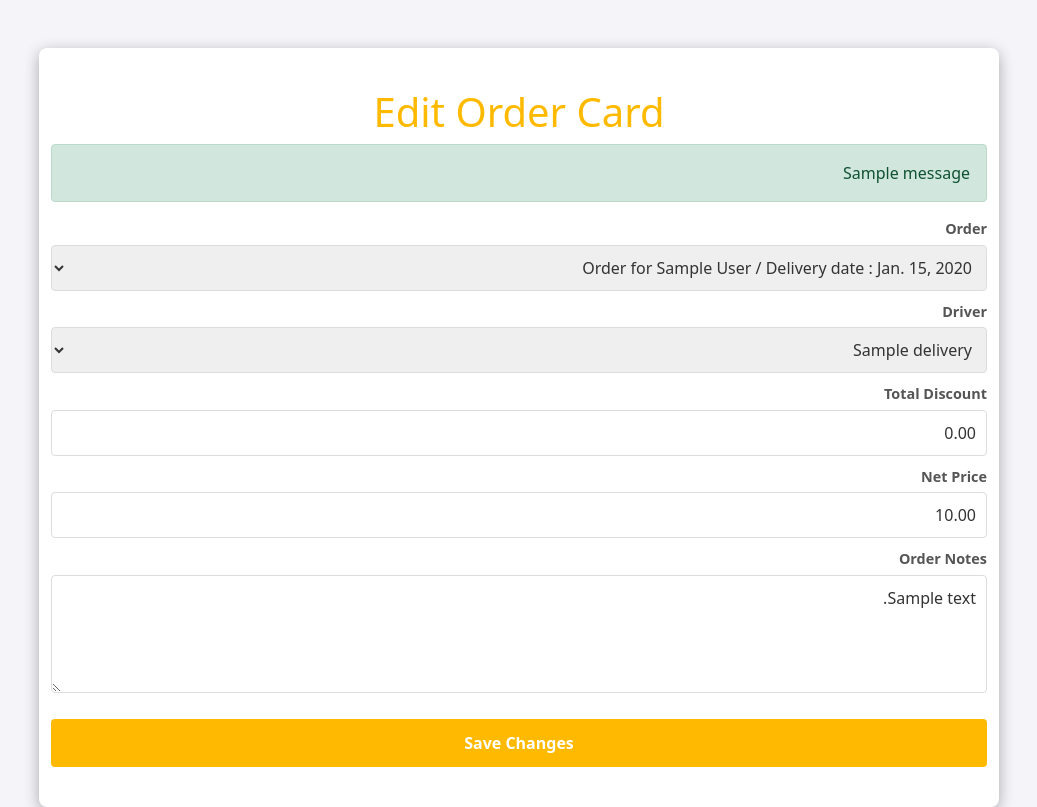
After one commit to Kareem-124/PalSika-Barcode-Scanner, a Django app: page /edit_order_card_page/1/ in a window 1280 px wide. The commit adds this page. Shown: the whole page, without its empty margins (121-1158 px from the left). Run offline with Django 4.2, Linux system fonts and the light colour scheme; tables that the repository leaves empty hold one stand-in row (values such as "Sample post"); one stand-in notice (Sample message) is shown.

Commit message:
Adding : edit_order_card_process and page the process is still (WIP)

```diff
--- /dev/null
+++ b/scanapp/templates/edit_order_card_page.html
@@ -0,0 +1,59 @@
+<!DOCTYPE html>
+<html lang="en">
+    {% load static %}
+<head>
+    <meta charset="UTF-8">
+    <meta name="viewport" content="width=device-width, initial-scale=1.0">
+    <title>Edit Order Card</title>
+    <link rel="stylesheet" href="{% static 'css/style_edit_order_card.css' %}">
+    <link href="https://cdn.jsdelivr.net/npm/bootstrap@5.1.3/dist/css/bootstrap.min.css" rel="stylesheet" integrity="sha384-1BmE4kWBq78iYhFldvKuhfTAU6auU8tT94WrHftjDbrCEXSU1oBoqyl2QvZ6jIW3" crossorigin="anonymous">
+</head>
+<body>
+    <div class="container mt-5">
+        <h1>Edit Order Card</h1>
+        <form action="{% url 'edit_order_card_process' order_card.id %}" method="POST" class="order-card-form" dir="rtl">
+            {% csrf_token %}
+            {% if messages %}
+                {% for message in messages %}
+                    <div class="alert alert-{{ message.tags }} color-red">{{ message }}</div>
+                {% endfor %}
+            {% endif %}
+            <!-- Adding Order section -->
+            <label for="delivery">Order</label>
+            <select id="order" name="order" required>
+                {% for order in orders %}
+                    {% if order.id == order_card.order.id %}
+                        <option value="{{ order.id }}" selected>Order for {{ order.customer }} / Delivery date : {{ order.delivery_date }} </option>
+                    {% else %}
+                        <option value="{{ order.id }}">Order for {{ order.customer }} / Delivery date : {{ order.delivery_date }}</option>
+                    {% endif %}
+                {% endfor %}
+            </select>
+
+            <label for="delivery">Driver</label>
+            <select id="delivery" name="delivery" required>
+                {% for delivery in deliveries %}
+                    {% if delivery.id == order_card.delivery.id %}
+                        <option value="{{ delivery.id }}" selected>{{ delivery.driver_name }}</option>
+                    {% else %}
+                        <option value="{{ delivery.id }}">{{ delivery.driver_name }}</option>
+                    {% endif %}
+                {% endfor %}
+            </select>
+
+            <label for="totalDiscount">Total Discount</label>
+            <input type="number" id="totalDiscount" name="total_discount" step="0.01" value="{{ order_card.total_discount }}" required>
+
+            <label for="netPrice">Net Price</label>
+            <input type="number" id="netPrice" name="net_price" step="0.01" value="{{ order_card.net_price }}" required>
+
+            <div class="form-group">
+                <label for="orderNotes">Order Notes</label>
+                <textarea id="orderNotes" name="order_notes" rows="4" type="text">{{ order_card.order_notes }}</textarea>
+            </div>
+
+            <button type="submit" class="save-order-card-btn">Save Changes</button>
+        </form>
+    </div>
+</body>
+</html>
--- a/scanapp/templates/orders_dashboard.html
+++ b/scanapp/templates/orders_dashboard.html
@@ -59,7 +59,7 @@
         <h5 class="text-center">Menu</h5>
         <ul class="list-unstyled">
             <li><a href="/" class="nav-link">Home</a></li>
-            <li><a href="#" class="nav-link">Orders</a></li>
+            <li><a href="/orders_page" class="nav-link">Orders</a></li>
             <li><a href="/search_for_product_page" class="nav-link">Products</a></li>
             <li><a href="#" class="nav-link">Settings</a></li>
             <li><a href="#" class="nav-link">Logout</a></li>
--- a/scanapp/urls.py
+++ b/scanapp/urls.py
@@ -18,5 +18,9 @@ urlpatterns = [
     path('order_page_assign_new_driver/', views.order_page_assign_new_driver, name='order_page_assign_new_driver'),
     path('create_new_driver_page/', views.create_new_driver_page, name='create_new_driver_page'),
     path('add_driver_process/', views.add_driver_process, name='add_driver_process'),
+    path('edit_driver_page/<int:driver_id>/', views.edit_driver_page, name='edit_driver_page'),
+    path('edit_driver_process/<int:driver_id>/', views.edit_driver_process, name='edit_driver_process'),
+    path('edit_order_card_page/<int:order_card_id>/', views.edit_order_card_page, name='edit_order_card_page'),
+    path('edit_order_card_process/<int:order_card_id>/', views.edit_order_card_process, name='edit_order_card_process'),
 
 ]
--- a/scanapp/views.py
+++ b/scanapp/views.py
@@ -418,6 +418,88 @@ def add_driver_process(request):
     # If not a POST request, return to the form page
     return render(request, "create_new_driver_page.html")
 
+def edit_driver_page(request, driver_id):
+    driver = get_object_or_404(Delivery, id=driver_id)
+    context = {
+        "driver": driver,
+    }
+    return render(request, 'edit_driver_page.html', context)
+
+def edit_driver_process(request, driver_id):
+    # Retrieve the driver instance
+    driver = get_object_or_404(Delivery, id=driver_id)
+
+    # Handle GET request to render the edit page with driver data
+    if request.method == "GET":
+        return render(request, "edit_driver.html", {"driver": driver})
+
+    # Handle POST request to update driver details
+    if request.method == "POST":
+        driver_name = request.POST.get("driver_name")
+        driver_city_line = request.POST.get("city_line")
+        driver_phone = request.POST.get("phone")
+        notes = request.POST.get("notes", "")
+
+        # Check if another driver with the same name already exists
+        if Delivery.objects.filter(driver_name=driver_name).exclude(id=driver_id).exists():
+            messages.error(request, "A driver with this name already exists. Please choose a unique name.")
+            return render(request, "edit_driver.html", {"driver": driver})
+
+        # Update driver details
+        driver.driver_name = driver_name
+        driver.driver_city_line = driver_city_line
+        driver.driver_phone = driver_phone
+        driver.notes = notes
+        driver.save()
+
+        messages.success(request, "Driver details updated successfully!")
+        return redirect("orders_dashboard_page")
+
+def edit_order_card_page(request, order_card_id):
+    # get the order card
+    order_card = get_object_or_404(OrderCard, id=order_card_id)
+
+    # get all the orders
+    orders = Order.objects.all()
+
+    # get all the drivers
+    deliveries = Delivery.objects.all()
+
+    context = {
+        "order_card" : order_card,
+        "orders" : orders,
+        "deliveries" : deliveries,
+
+    }
+
+    return render(request, 'edit_order_card_page.html', context)
+
+def edit_order_card_process(request, order_card_id):
+    order_card = get_object_or_404(OrderCard, id=order_card_id)
+    print(f"This is the order card object: {order_card.delivery}")
+    deliveries = Delivery.objects.all()  # Retrieve all drivers for dropdown
+            # get all the orders
+    orders = Order.objects.all()
+
+    if request.method == 'POST':
+        # Update fields based on form data
+        print(Delivery.objects.get(id=int(request.POST.get('delivery'))))
+        order_card.delivery = Delivery.objects.get(id=int(request.POST.get('delivery')))
+        order_card.order = Order.objects.get(id=int(request.POST.get('order')))
+        order_card.total_discount = request.POST.get('total_discount')
+        order_card.net_price = request.POST.get('net_price')
+        order_card.order_notes = request.POST.get('order_notes')
+        order_card.save()
+        messages.success(request, "Order card updated successfully.")
+        return redirect('orders_dashboard_page')  # Adjust to the actual success page
+
+
+    return render(request, 'order_card_edit_page.html', {
+        'order_card': order_card,
+        'deliveries': deliveries,
+        "orders" : orders,
+
+    })
 
 def SOP_process(request):
     if request.method == 'POST':
--- /dev/null
+++ b/static/css/style_edit_order_card.css
@@ -0,0 +1,67 @@
+body {
+    font-family: Arial, sans-serif;
+    background-color: #f4f4f9 !important;
+    margin: 0;
+    padding: 0;
+}
+
+.container {
+    max-width: 60rem !important;
+    margin: 0 auto;
+    padding: 40px;
+    background-color: #ffffff;
+    border-radius: 8px;
+    box-shadow: 0px 4px 15px rgba(0, 0, 0, 0.3);
+}
+.color-red {
+    color: red;
+}
+h1 {
+    text-align: center;
+    color: #333;
+    margin-bottom: 30px;
+    color: #ffba00; /* Yellow theme color */
+}
+
+.order-card-form label {
+    font-size: 0.9rem;
+    color: #555;
+    font-weight: bold;
+    margin-top: 10px;
+    display: block;
+}
+
+.order-card-form select,
+.order-card-form input[type="number"],
+.order-card-form textarea[type="text"] {
+    width: 100%;
+    padding: 10px;
+    margin-top: 5px;
+    border: 1px solid #ddd;
+    border-radius: 4px;
+    font-size: 1rem;
+    color: #333;
+}
+
+.order-card-form input::placeholder,
+.order-card-form textarea::placeholder {
+    color: #aaa;
+}
+
+.save-order-card-btn {
+    background-color: #ffba00; /* Yellow theme color */
+    color: #fff;
+    padding: 12px 20px;
+    border: none;
+    border-radius: 4px;
+    cursor: pointer;
+    font-weight: bold;
+    width: 100%;
+    margin-top: 20px;
+    font-size: 1rem;
+    transition: background-color 0.3s;
+}
+
+.save-order-card-btn:hover {
+    background-color: #e0a800;
+}
```
Also changed, not shown: scanapp/templates/edit_driver_page.html (added, +40 -0 lines), static/css/style_edit_driver.css (added, +76 -0 lines).
